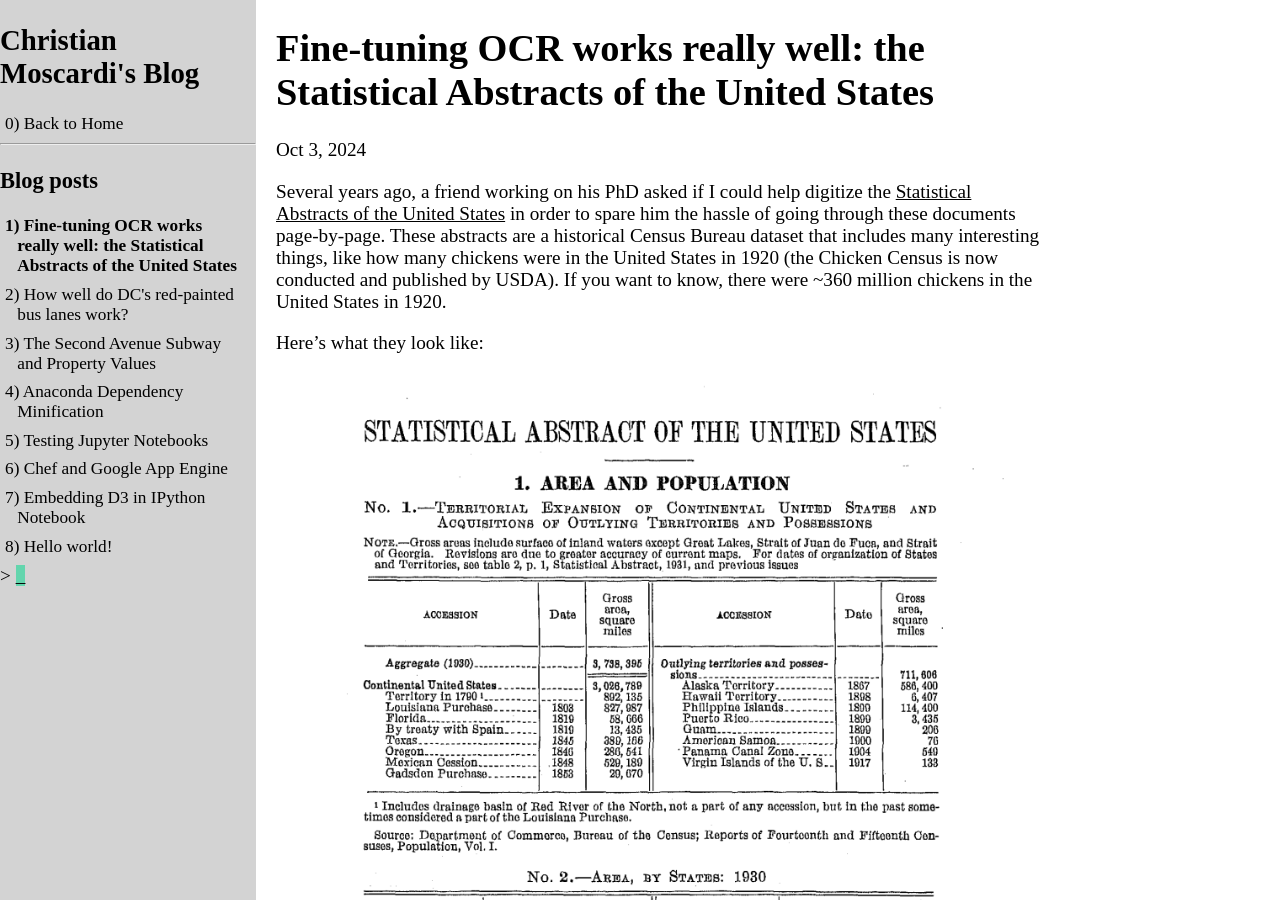
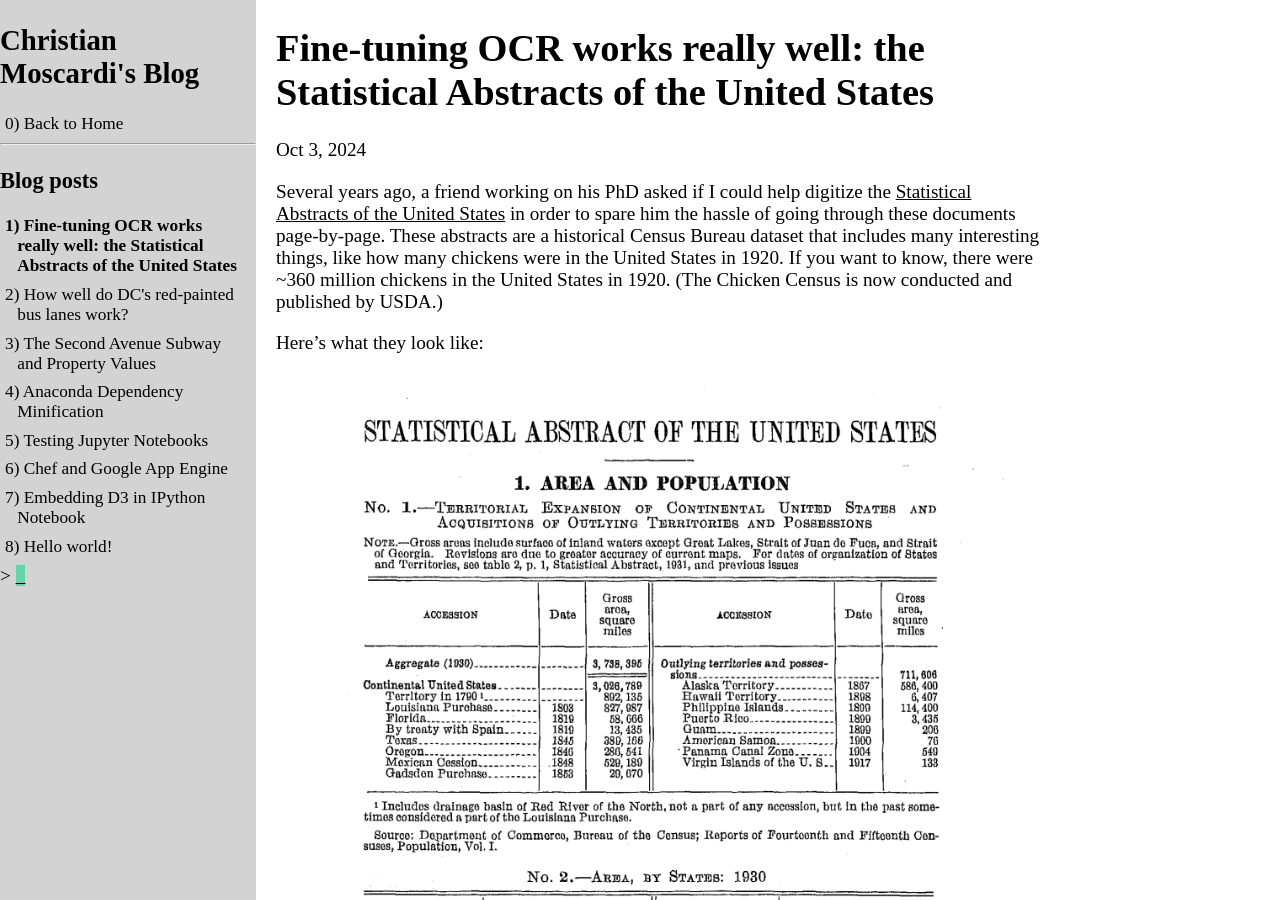
Before and after one commit to cmoscardi/cmoscardi.github.io, a Jekyll site: the page built from _posts/2024-10-03-digitizing-us-statistical-abstracts.markdown, in a window 1280 px wide and 900 px high. Built offline with Jekyll 4.4.1, drawn with Linux system fonts in a browser that asks for light colours; nearby versions of some CDN libraries.

Commit message:
edit edit

```diff
--- a/_posts/2024-10-03-digitizing-us-statistical-abstracts.markdown
+++ b/_posts/2024-10-03-digitizing-us-statistical-abstracts.markdown
@@ -11,7 +11,7 @@ td {
 }
 </style>
 
-Several years ago, a friend working on his PhD asked if I could help digitize the [Statistical Abstracts of the United States](https://www.census.gov/library/publications/time-series/statistical_abstracts.html) in order to spare him the hassle of going through these documents page-by-page. These abstracts are a historical Census Bureau dataset that includes many interesting things, like how many chickens were in the United States in 1920 (the Chicken Census is now conducted and published by USDA). If you want to know, there were ~360 million chickens in the United States in 1920.
+Several years ago, a friend working on his PhD asked if I could help digitize the [Statistical Abstracts of the United States](https://www.census.gov/library/publications/time-series/statistical_abstracts.html) in order to spare him the hassle of going through these documents page-by-page. These abstracts are a historical Census Bureau dataset that includes many interesting things, like how many chickens were in the United States in 1920. If you want to know, there were ~360 million chickens in the United States in 1920. (The Chicken Census is now conducted and published by USDA.)
 
 Here's what they look like:
 
```
